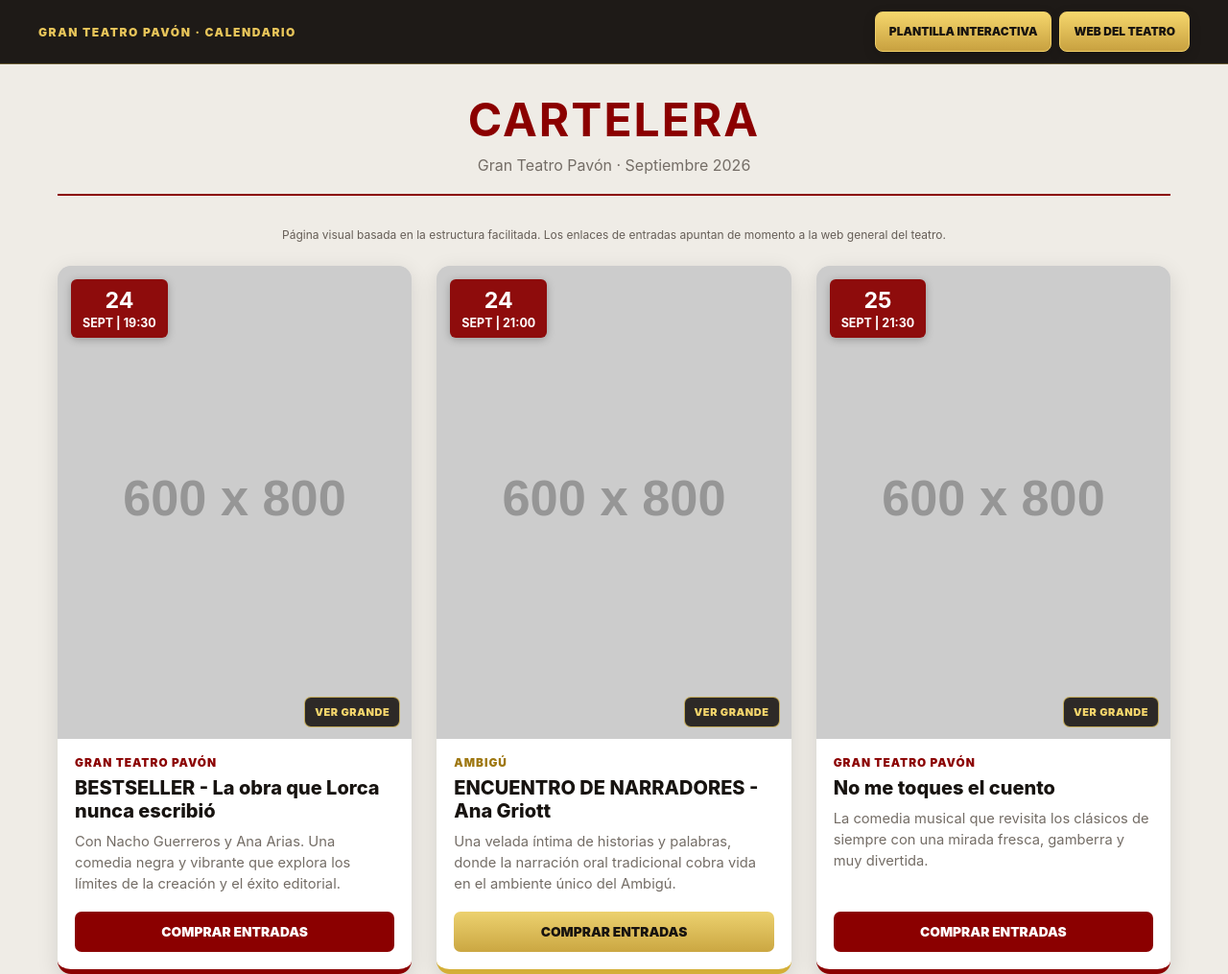
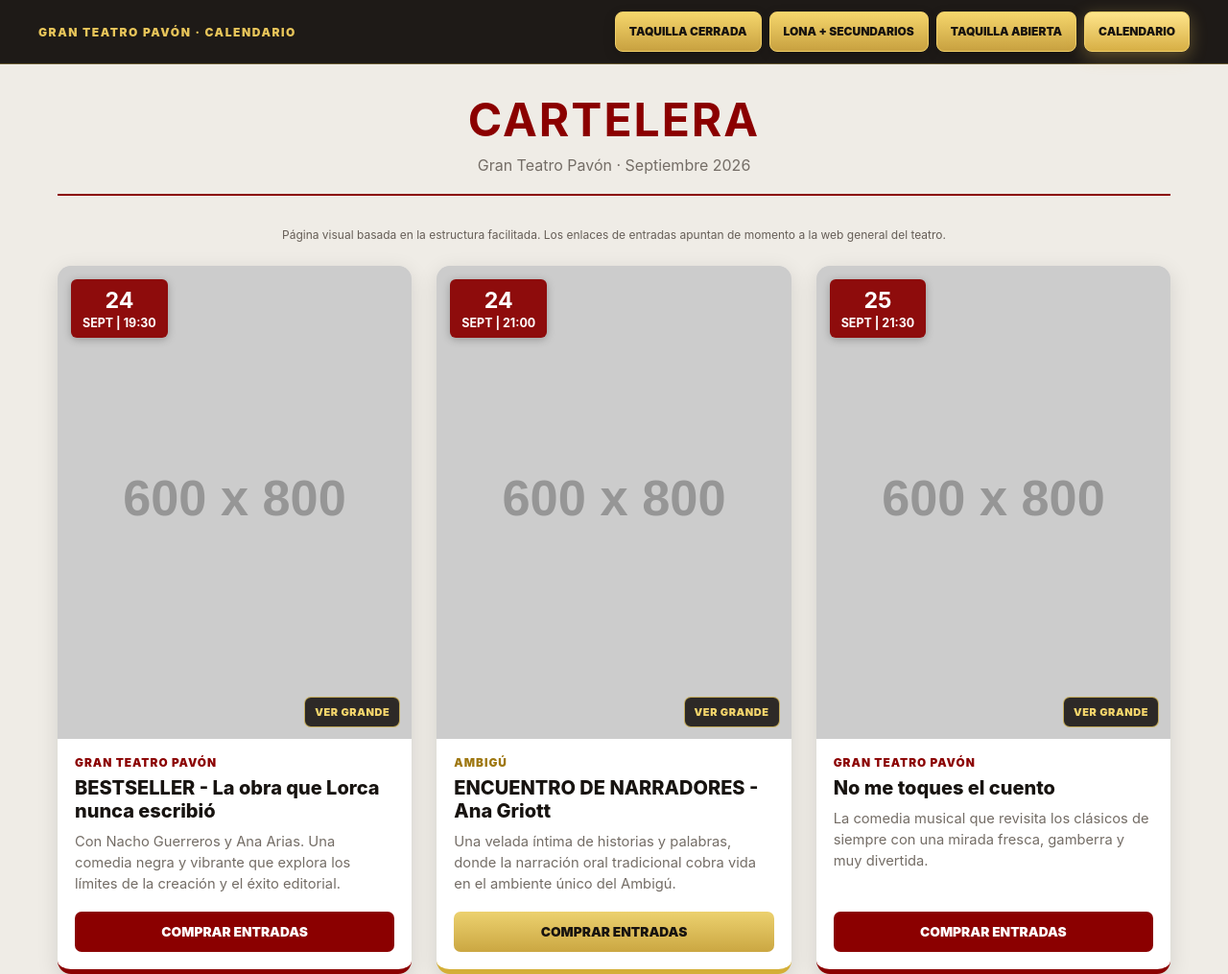
Before and after one commit to feryellow/cartelera.pavon, a website: page site/calendario.html in a window 1280 px wide. Shown: the top 1015 px of the page at 96% size. Drawn offline with Linux system fonts and the light colour scheme; placeholder pictures from the web are drawn by us.

Commit message:
Unifica navegación entre calendario y plantilla

```diff
--- a/site/calendario.html
+++ b/site/calendario.html
@@ -48,7 +48,7 @@
       text-transform: uppercase;
       font-size: 12px;
     }
-    .top-actions { display:flex; gap:8px; }
+    .top-actions { display:flex; gap:8px; flex-wrap:wrap; justify-content:flex-end; }
     .top-btn {
       min-height: 42px;
       display: inline-flex;
@@ -65,6 +65,10 @@
       text-decoration: none;
       text-transform: uppercase;
       box-shadow: 0 4px 12px rgba(0,0,0,.22);
+    }
+    .top-btn.active {
+      background: linear-gradient(180deg,#ffe58b,#d7af45);
+      box-shadow: 0 5px 18px rgba(232,197,90,.32);
     }
     .cartelera-container {
       max-width: 1200px;
@@ -251,7 +255,7 @@
       .app-top { padding:9px 10px; }
       .app-top-inner { align-items:stretch; flex-direction:column; }
       .top-label { text-align:center; font-size:11px; }
-      .top-actions { display:grid; grid-template-columns:1fr 1fr; }
+      .top-actions { display:grid; grid-template-columns:1fr 1fr; width:100%; }
       .top-btn {
         border-radius:7px;
         min-height:46px;
@@ -280,9 +284,11 @@
   <div class="app-top">
     <div class="app-top-inner">
       <div class="top-label">Gran Teatro Pavón · Calendario</div>
-      <div class="top-actions">
-        <a class="top-btn" href="/">Plantilla interactiva</a>
-        <a class="top-btn" href="https://www.granteatropavon.com/" target="_blank" rel="noopener noreferrer">Web del teatro</a>
+      <div class="top-actions top-nav">
+        <a class="top-btn" href="/?vista=taquilla">Taquilla cerrada</a>
+        <a class="top-btn" href="/?vista=lona">Lona + secundarios</a>
+        <a class="top-btn" href="/?vista=abierta">Taquilla abierta</a>
+        <a class="top-btn active" href="/calendario.html">Calendario</a>
       </div>
     </div>
   </div>
```
